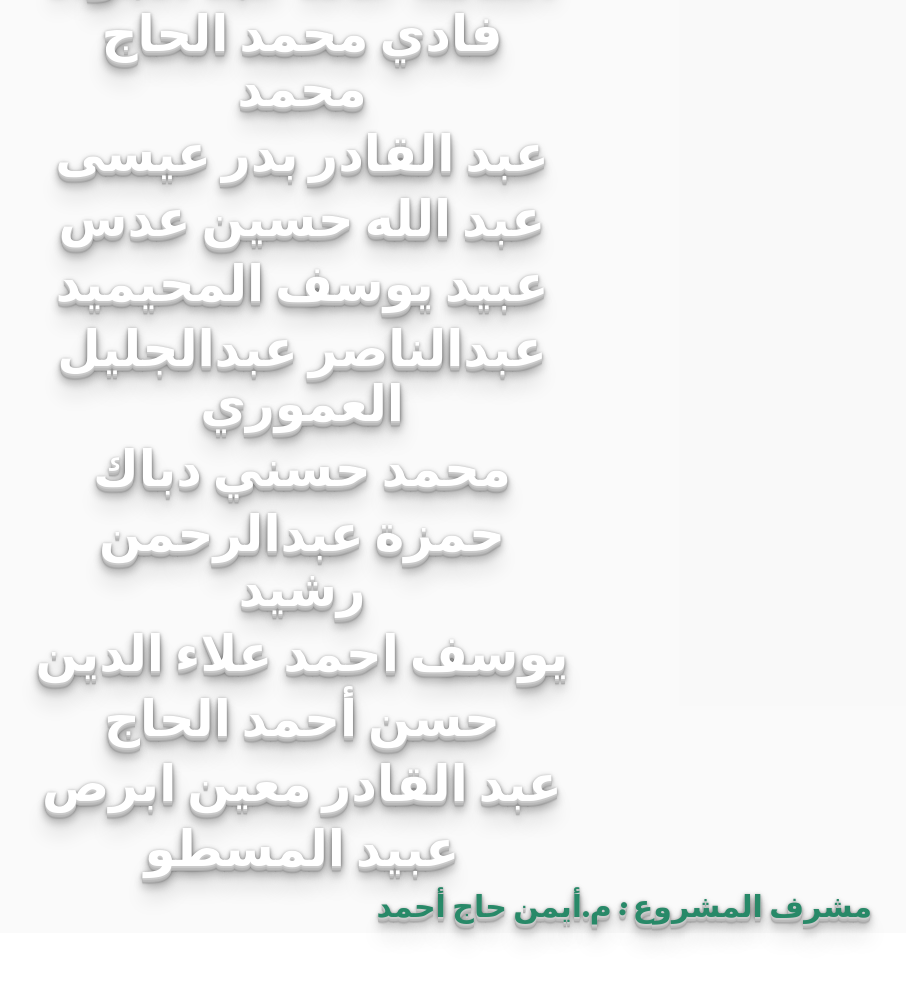
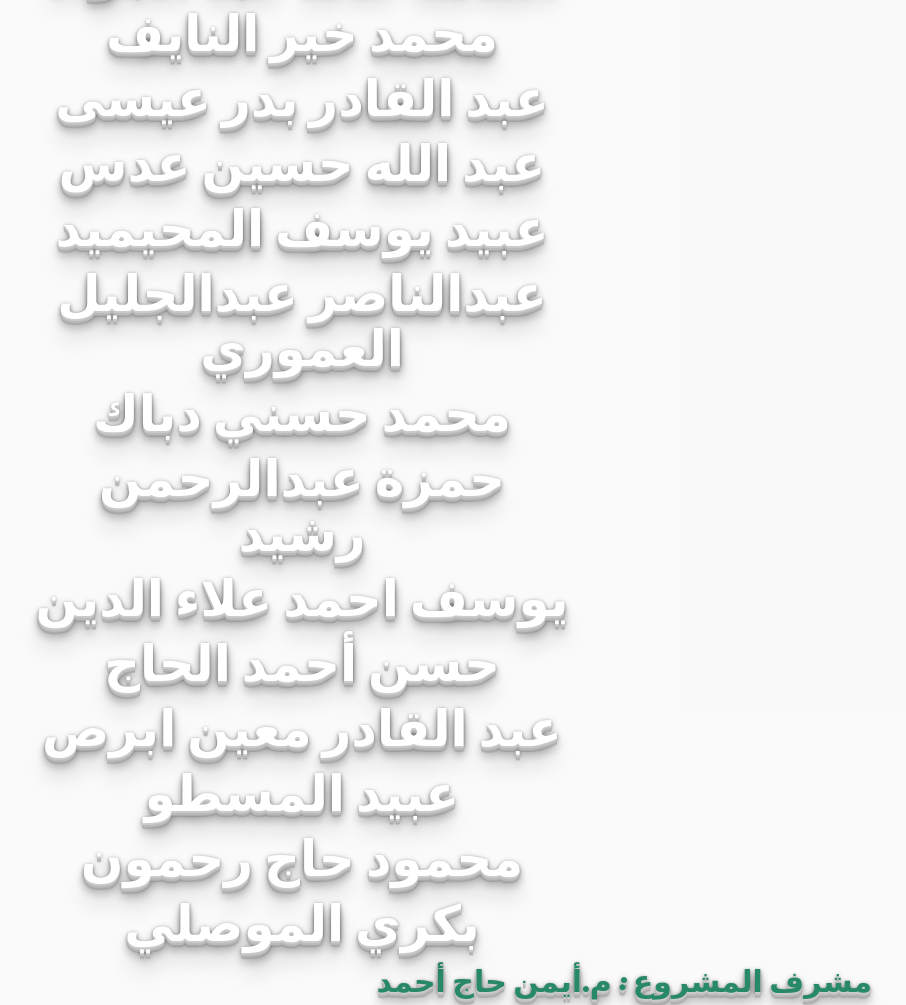
Before and after one commit to karammaarouf/elctronicstdname, a plain HTML site: page index.html in a window 1280 px wide. Shown: the part 1581-2586 px from the top of the page, without its empty margins (338-1244 px from the left). Drawn offline with nearby package versions, Linux system fonts and the light colour scheme.

Commit message:
Update index.html

```diff
--- a/index.html
+++ b/index.html
@@ -77,39 +77,23 @@
                     <h2 class="header-text">حسن ياسر شحادي</h2>
                     <h2 class="header-text">صالح هارون</h2>
                     <h2 class="header-text">قصي عبد الشكور الفانوس</h2>
-                    <h2 class="header-text">محمد مهند قطيني
-                    </h2>
-                    <h2 class="header-text">محمود جابر كنجو
-                    </h2>
-                    <h2 class="header-text">حسام العلي
-                    </h2>
-                    <h2 class="header-text">أسامة خالد عبد الجواد
-                    </h2>
-                    <h2 class="header-text">فادي محمد الحاج محمد
-                    </h2>
-                    <h2 class="header-text">عبد القادر بدر عيسى
-                    </h2>
-                    <h2 class="header-text">عبد الله حسين عدس
-                    </h2>
-                    <h2 class="header-text">عبيد يوسف المحيميد
-                    </h2>
-                    <h2 class="header-text">عبدالناصر عبدالجليل العموري
-                    </h2>
-                    <h2 class="header-text">محمد حسني دباك
-                    </h2>
-                    <h2 class="header-text">حمزة عبدالرحمن رشيد
-                    </h2>
-                    <h2 class="header-text">يوسف احمد علاء الدين
-                    </h2>
-                    <h2 class="header-text">حسن أحمد الحاج
-                    </h2>
-                    <h2 class="header-text">عبد القادر معين ابرص
-                    </h2>
-
-                    <h2 class="header-text">عبيد المسطو
-                    </h2>
-                    <h2 class="header-text"></h2>
-                    <h2 class="header-text"></h2>
+                    <h2 class="header-text">محمد مهند قطيني</h2>
+                    <h2 class="header-text">محمود جابر كنجو</h2>
+                    <h2 class="header-text">حسام العلي</h2>
+                    <h2 class="header-text">أسامة خالد عبد الجواد</h2>
+                    <h2 class="header-text">محمد خير النايف</h2>
+                    <h2 class="header-text">عبد القادر بدر عيسى</h2>
+                    <h2 class="header-text">عبد الله حسين عدس</h2>
+                    <h2 class="header-text">عبيد يوسف المحيميد</h2>
+                    <h2 class="header-text">عبدالناصر عبدالجليل العموري</h2>
+                    <h2 class="header-text">محمد حسني دباك</h2>
+                    <h2 class="header-text">حمزة عبدالرحمن رشيد</h2>
+                    <h2 class="header-text">يوسف احمد علاء الدين</h2>
+                    <h2 class="header-text">حسن أحمد الحاج</h2>
+                    <h2 class="header-text">عبد القادر معين ابرص</h2>
+                    <h2 class="header-text">عبيد المسطو</h2>
+                    <h2 class="header-text">محمود حاج رحمون</h2>
+                    <h2 class="header-text">بكري الموصلي</h2>
                     <h2 class="header-text"></h2>
                     <h2 class="header-text"></h2>
 
```
